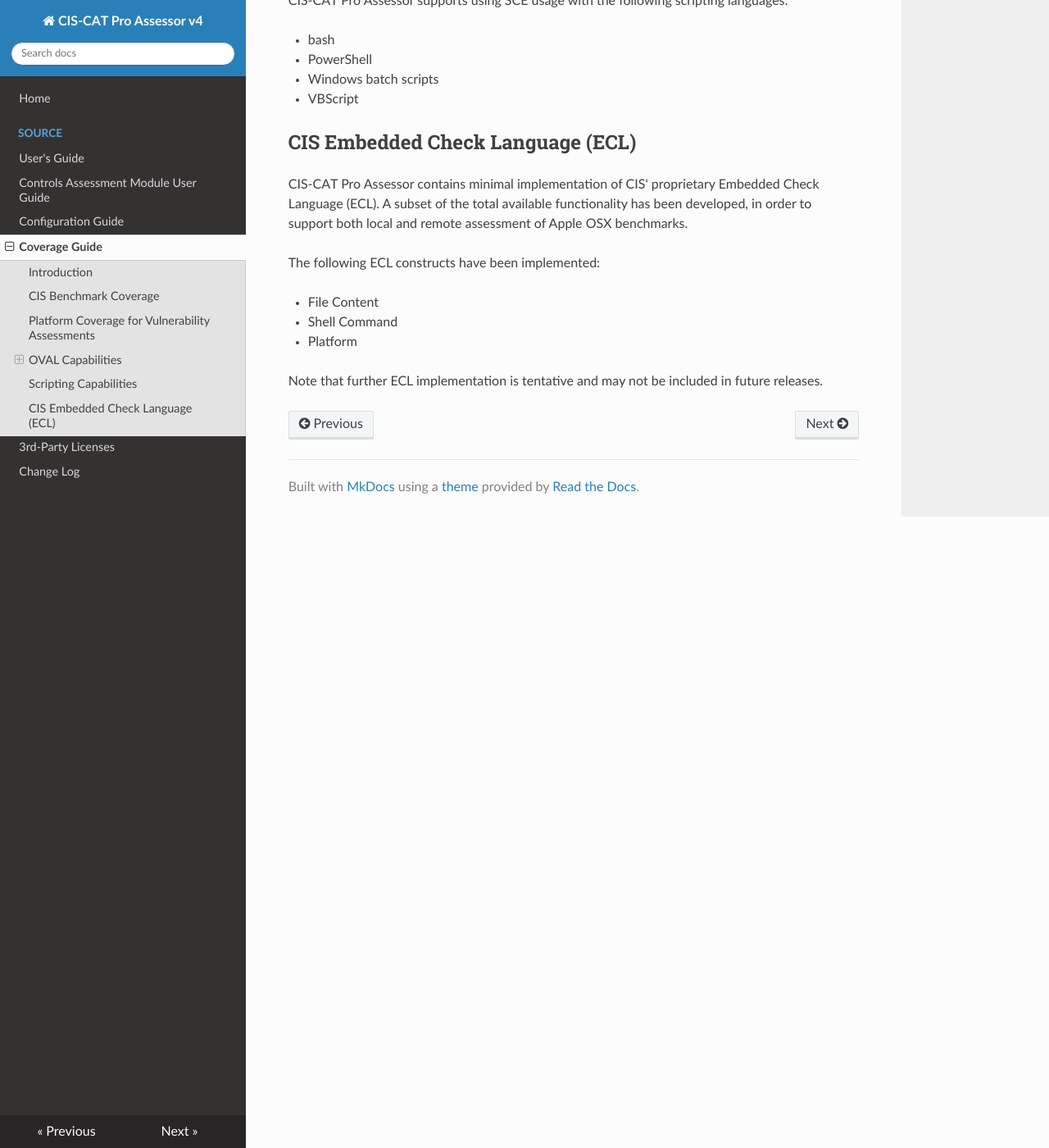
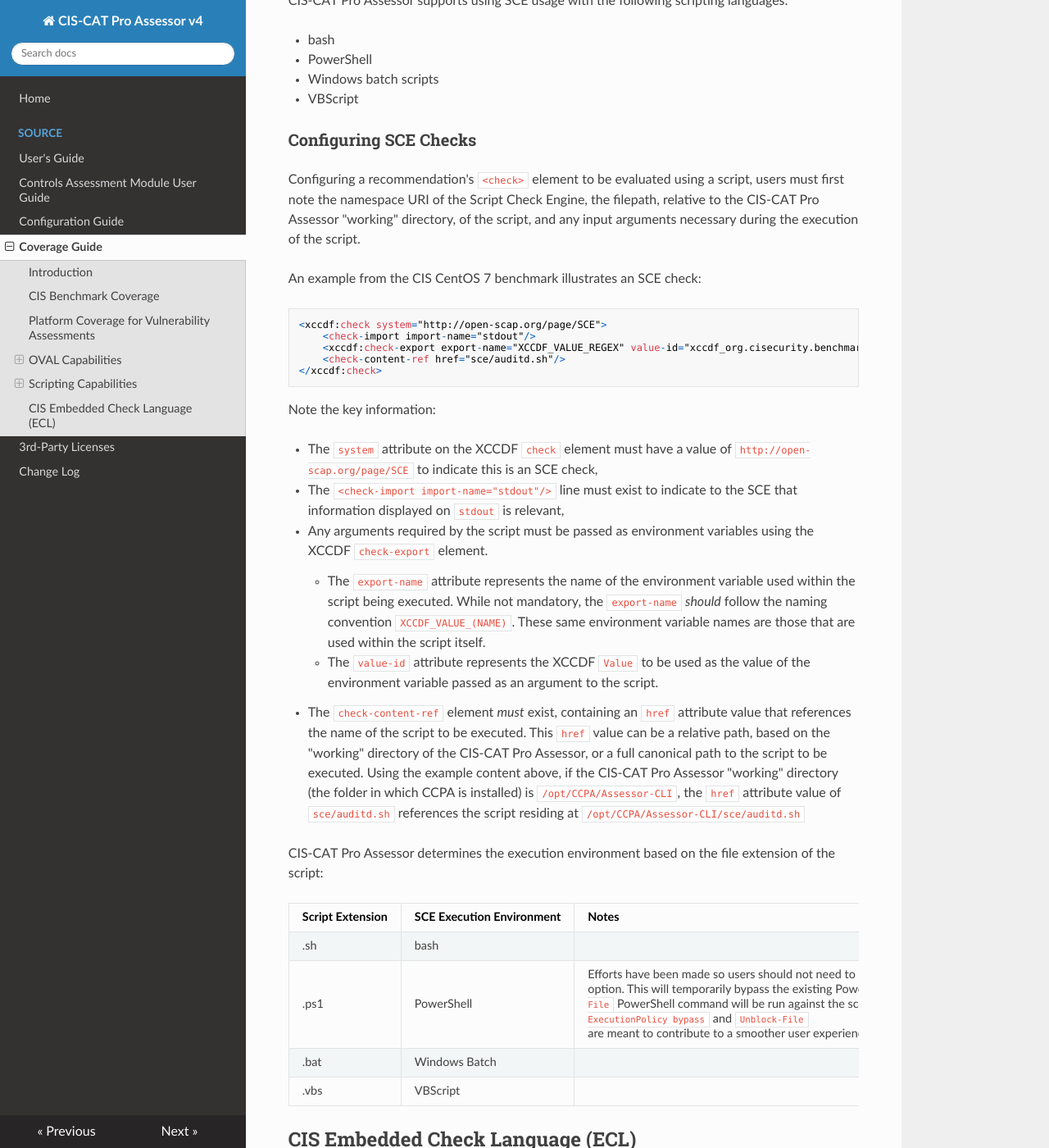
Before and after one commit to CISecurity/CCPA-Docs, an MkDocs documentation site: the page built from docs/Coverage Guide.md, in a window 1280 px wide and 1400 px high, scrolled down 12090 px. Shown: the whole window at 82% size. Built offline with MkDocs 1.6.1, drawn with Linux system fonts in a browser that asks for light colours; nearby versions of some CDN libraries.

Commit message:
SCE Info
Added more information about structuring a check using SCE

```diff
--- a/docs/Coverage Guide.md
+++ b/docs/Coverage Guide.md
@@ -366,6 +366,36 @@
 - Windows batch scripts
 - VBScript
 
+### Configuring SCE Checks
+Configuring a recommendation's `<check>` element to be evaluated using a script, users must first note the namespace URI of the Script Check Engine, the filepath, relative to the CIS-CAT Pro Assessor "working" directory, of the script, and any input arguments necessary during the execution of the script.
+
+An example from the CIS CentOS 7 benchmark illustrates an SCE check:
+
+    <xccdf:check system="http://open-scap.org/page/SCE">
+    	<check-import import-name="stdout"/>
+    	<xccdf:check-export export-name="XCCDF_VALUE_REGEX" value-id="xccdf_org.cisecurity.benchmarks_value_4.1.6.3_var"/>
+    	<check-content-ref href="sce/auditd.sh"/>
+    </xccdf:check>
+
+Note the key information:
+
+- The `system` attribute on the XCCDF `check` element must have a value of `http://open-scap.org/page/SCE` to indicate this is an SCE check,
+- The `<check-import import-name="stdout"/>` line must exist to indicate to the SCE that information displayed on `stdout` is relevant,
+- Any arguments required by the script must be passed as environment variables using the XCCDF `check-export` element.
+	- The `export-name` attribute represents the name of the environment variable used within the script being executed.  While not mandatory, the `export-name` *should* follow the naming convention `XCCDF_VALUE_(NAME)`.  These same environment variable names are those that are used within the script itself.
+	- The `value-id` attribute represents the XCCDF `Value` to be used as the value of the environment variable passed as an argument to the script.
+- The `check-content-ref` element *must* exist, containing an `href` attribute value that references the name of the script to be executed.  This `href` value can be a relative path, based on the "working" directory of the CIS-CAT Pro Assessor, or a full canonical path to the script to be executed.  Using the example content above, if the CIS-CAT Pro Assessor "working" directory (the folder in which CCPA is installed) is `/opt/CCPA/Assessor-CLI`, the `href` attribute value of `sce/auditd.sh` references the script residing at `/opt/CCPA/Assessor-CLI/sce/auditd.sh`
+
+CIS-CAT Pro Assessor determines the execution environment based on the file extension of the script:
+
+| Script Extension | SCE Execution Environment | Notes |
+|------------------|---------------------------|-------|
+| .sh              | bash                      ||
+| .ps1             | PowerShell                | Efforts have been made so users should not need to change any PowerShell settings in order to run these scripts.  CIS-CAT Pro Assessor v4 calls PowerShell using the `-ExecutionPolicy bypass` option.  This will temporarily bypass the existing PowerShell execution policy just for the duration of each CCPA script’s run without changing the system’s overall PowerShell execution policy.  Additionally, the `Unblock-File` PowerShell command will be run against the scripts when CIS-CAT Pro Assessor calls them; this will result in CCPA's scripts remaining unblocked/trusted even after running the Assessment.  The use of the `-ExecutionPolicy bypass` and `Unblock-File` are meant to contribute to a smoother user experience, but it is important that users consider any policy and security implications for their organization prior to running CIS-CAT Pro Assessor. |
+| .bat             | Windows Batch             ||
+| .vbs             | VBScript                  ||
+
+
 CIS Embedded Check Language (ECL)
 ---------------------------------
 CIS-CAT Pro Assessor contains minimal implementation of CIS' proprietary Embedded Check Language (ECL).  A subset of the total available functionality has been developed, in order to support both local and remote assessment of Apple OSX benchmarks.
```
